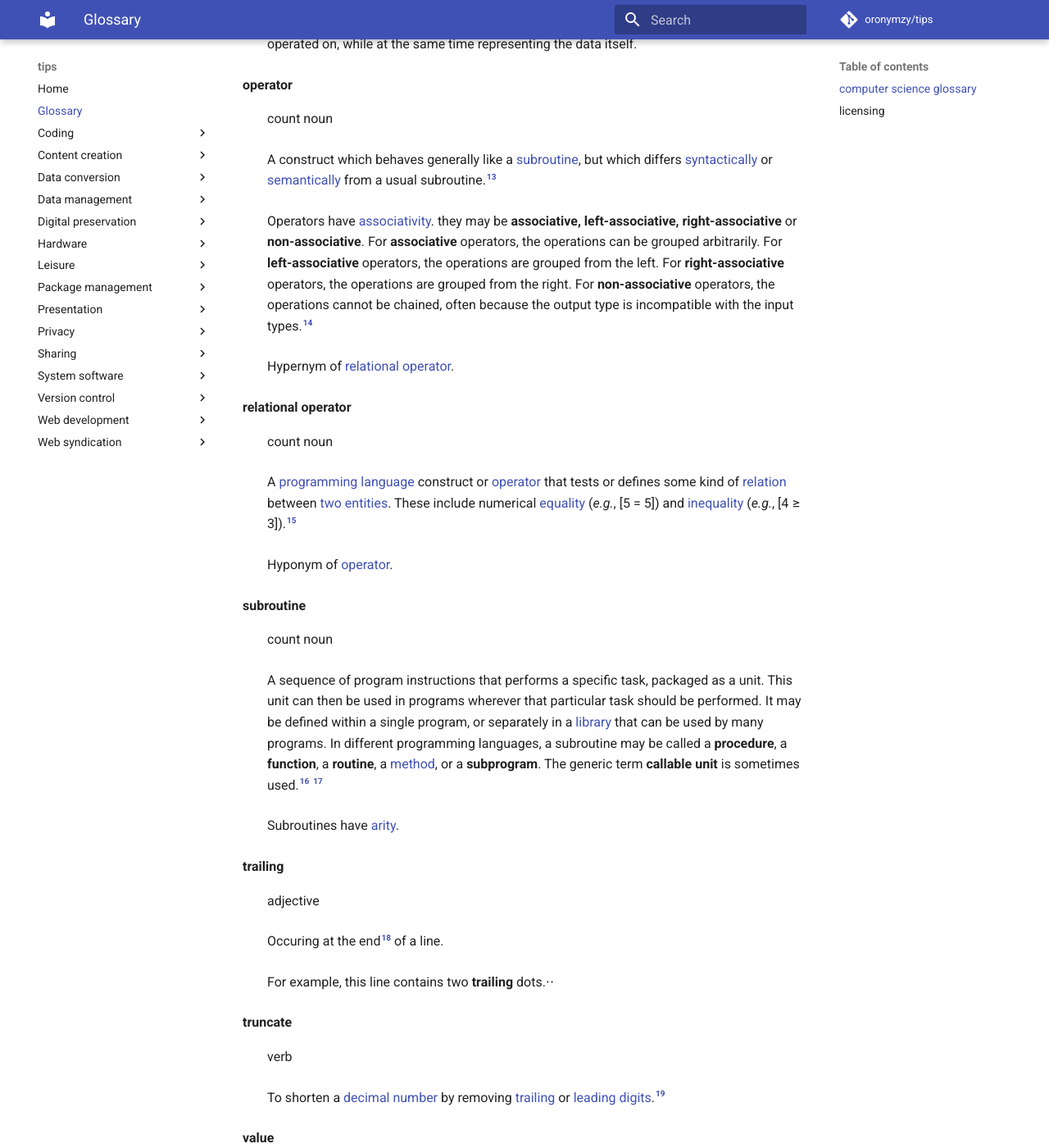
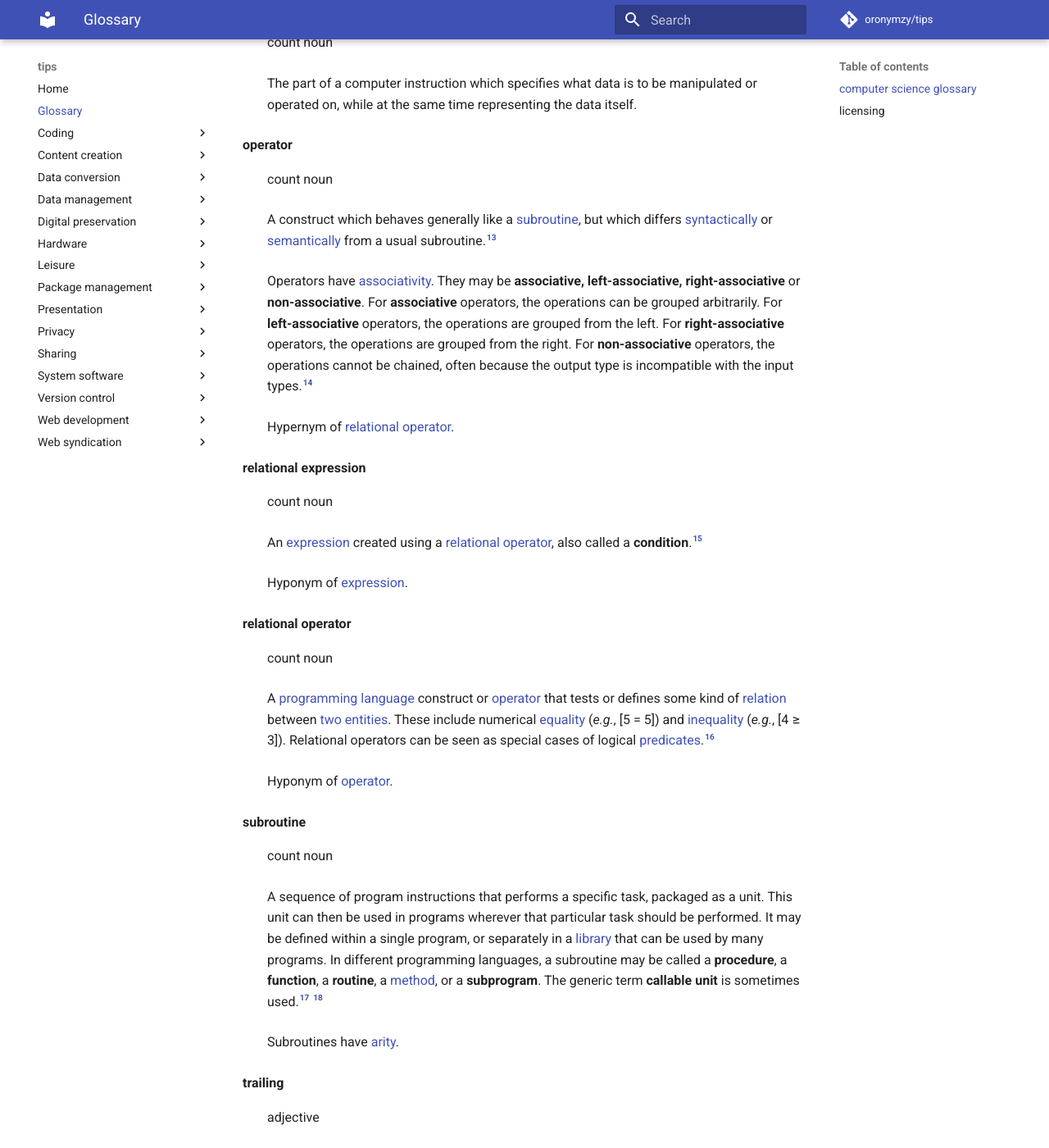
Before and after one commit to oronymzy/tips, an MkDocs documentation site: the page built from docs/glossry.md, in a window 1280 px wide and 1400 px high, scrolled down 2047 px. Shown: the whole window at 82% size. Built offline with MkDocs 1.6.1 and Material for MkDocs 9.7.7, drawn with Linux system fonts in a browser that asks for light colours; comment, search, counter and statistics services are not loaded; some of the changed text lies outside the part shown.

Commit message:
Add 'relational expression' concepts, fix things
Add 'relational expression' concept, with footnote.
Expand 'relational operator' definition.
Fix 'expression' description, fix capitalization.

```diff
--- a/docs/glossry.md
+++ b/docs/glossry.md
@@ -20,8 +20,9 @@ These are concepts I find especially confusing, ambiguous, or difficult to remem
 : The point in a program where the first instructions are executed, and where the program has access to [command line arguments](https://en.wikipedia.org/wiki/Command_line_arguments).[^entrypointdef-note1] [Python-Markdown has a different, unclear definition in the context of extensions](https://python-markdown.github.io/extensions/#officially-supported-extensions).
 
 **expression** {: #expressiondef }
-A combination of one or more [constants](https://en.wikipedia.org/wiki/Constant_(programming)), [variables](https://en.wikipedia.org/wiki/Variable_(programming)), [operators](https://en.wikipedia.org/wiki/Operator_(programming)), and [subroutines](#subroutinedef) that a [programming language](https://en.wikipedia.org/wiki/Programming_language) interprets (according to its particular [rules of precedence](https://en.wikipedia.org/wiki/Order_of_operations) and of [association](#associativitydef)) and computes to produce ("to return", in a [stateful](https://en.wikipedia.org/wiki/State_(computer_science)) environment) another value. This process, as for [mathematical expressions](https://en.wikipedia.org/wiki/Mathematical_expression), is called evaluation. In simple settings, the [resulting value](https://en.wikipedia.org/wiki/Return_type) is usually one of various [primitive types](https://en.wikipedia.org/wiki/Primitive_data_type), such as numerical, [string](https://en.wikipedia.org/wiki/String_(computer_science)), and [logical](https://en.wikipedia.org/wiki/Boolean_expression); in more elaborate settings, it can be an arbitrary [complex data type](https://en.wikipedia.org/wiki/Complex_data_type).[^expressiondef-note1]
+: A combination of one or more [constants](https://en.wikipedia.org/wiki/Constant_(programming)), [variables](https://en.wikipedia.org/wiki/Variable_(programming)), [operators](https://en.wikipedia.org/wiki/Operator_(programming)), and [subroutines](#subroutinedef) that a [programming language](https://en.wikipedia.org/wiki/Programming_language) interprets (according to its particular [rules of precedence](https://en.wikipedia.org/wiki/Order_of_operations) and of [association](#associativitydef)) and computes to produce ("to return", in a [stateful](https://en.wikipedia.org/wiki/State_(computer_science)) environment) another value. This process, as for [mathematical expressions](https://en.wikipedia.org/wiki/Mathematical_expression), is called evaluation. In simple settings, the [resulting value](https://en.wikipedia.org/wiki/Return_type) is usually one of various [primitive types](https://en.wikipedia.org/wiki/Primitive_data_type), such as numerical, [string](https://en.wikipedia.org/wiki/String_(computer_science)), and [logical](https://en.wikipedia.org/wiki/Boolean_expression); in more elaborate settings, it can be an arbitrary [complex data type](https://en.wikipedia.org/wiki/Complex_data_type).[^expressiondef-note1]
 : For example, `2+3` is an arithmetic and programming expression which evaluates to `5`. A variable is an expression because it denotes a value in memory, so `y+6` is an expression. An example of a relational expression is `4≠4`, which evaluates to `false`.[^expressiondef-note1] [^expressiondef1] [^expressiondef2]
+: Hypernym of [relational expression](#relationalexpressiondef).
 
 **leading** {: #leadingdef }
 : adjective
@@ -48,12 +49,17 @@ A combination of one or more [constants](https://en.wikipedia.org/wiki/Constant_
 **operator** {: #operatordef }
 : count noun
 : A construct which behaves generally like a [subroutine](#subroutinedef), but which differs [syntactically](https://en.wikipedia.org/wiki/Syntax_(programming_languages)) or [semantically](https://en.wikipedia.org/wiki/Semantics_(computer_science)) from a usual subroutine.[^operatordef-note1]
-: Operators have [associativity](#associativitydef). they may be **associative, left-associative, right-associative** or **non-associative**. For **associative** operators, the operations can be grouped arbitrarily. For **left-associative** operators, the operations are grouped from the left. For **right-associative** operators, the operations are grouped from the right. For **non-associative** operators, the operations cannot be chained, often because the output type is incompatible with the input types.[^operatordef-note2]
+: Operators have [associativity](#associativitydef). They may be **associative, left-associative, right-associative** or **non-associative**. For **associative** operators, the operations can be grouped arbitrarily. For **left-associative** operators, the operations are grouped from the left. For **right-associative** operators, the operations are grouped from the right. For **non-associative** operators, the operations cannot be chained, often because the output type is incompatible with the input types.[^operatordef-note2]
 : Hypernym of [relational operator](#relationaloperatordef).
+
+**relational expression** {: #relationalexpressiondef }
+: count noun
+: An [expression](#expressiondef) created using a [relational operator](#relationaloperatordef), also called a **condition**.[^relationalexpressiondef-note1]
+: Hyponym of [expression](#expressiondef).
 
 **relational operator** {: #relationaloperatordef }
 : count noun
-: A [programming language](https://en.wikipedia.org/wiki/Programming_language) construct or [operator](#operatordef) that tests or defines some kind of [relation](https://en.wikipedia.org/wiki/Relation_(mathematics)) between [two entities](https://en.wikipedia.org/wiki/Binary_function). These include numerical [equality](https://en.wikipedia.org/wiki/Equality_(mathematics)) (*e.g.*, [5 = 5]) and [inequality](https://en.wikipedia.org/wiki/Inequality_(mathematics)) (*e.g.*, [4 ≥ 3]).[^relationaloperatordef-note1]
+: A [programming language](https://en.wikipedia.org/wiki/Programming_language) construct or [operator](#operatordef) that tests or defines some kind of [relation](https://en.wikipedia.org/wiki/Relation_(mathematics)) between [two entities](https://en.wikipedia.org/wiki/Binary_function). These include numerical [equality](https://en.wikipedia.org/wiki/Equality_(mathematics)) (*e.g.*, [5 = 5]) and [inequality](https://en.wikipedia.org/wiki/Inequality_(mathematics)) (*e.g.*, [4 ≥ 3]). Relational operators can be seen as special cases of logical [predicates](https://en.wikipedia.org/wiki/Predicate_(mathematical_logic)).[^relationaloperatordef-note1]
 : Hyponym of [operator](#operatordef).
 
 **subroutine** {: #subroutinedef }
```
Also changed, not shown: other parts of docs/glossry.md (+1 -0 lines).
